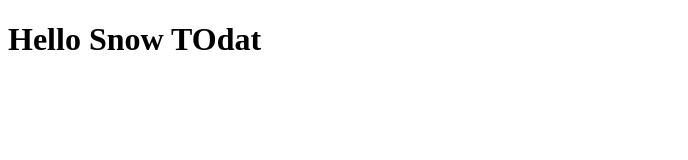
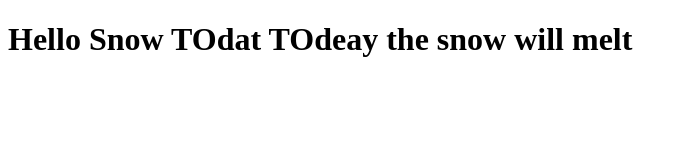
Before and after one commit to pennylenger/coursera-test, a plain HTML site: page site/index.html in a window 1280 px wide. Shown: the whole page, without its empty margins (0-688 px from the left). Drawn offline with Linux system fonts and the light colour scheme.

Commit message:
sunny day

```diff
--- a/site/index.html
+++ b/site/index.html
@@ -6,6 +6,6 @@
 	<title>Hello coursea</title>
 </head>
 <body>
-<h1>Hello Snow TOdat</h1>
+<h1>Hello Snow TOdat  TOdeay the snow will melt</h1>
 </body>
 </html>
```
Also changed, not shown: 1 other file.
